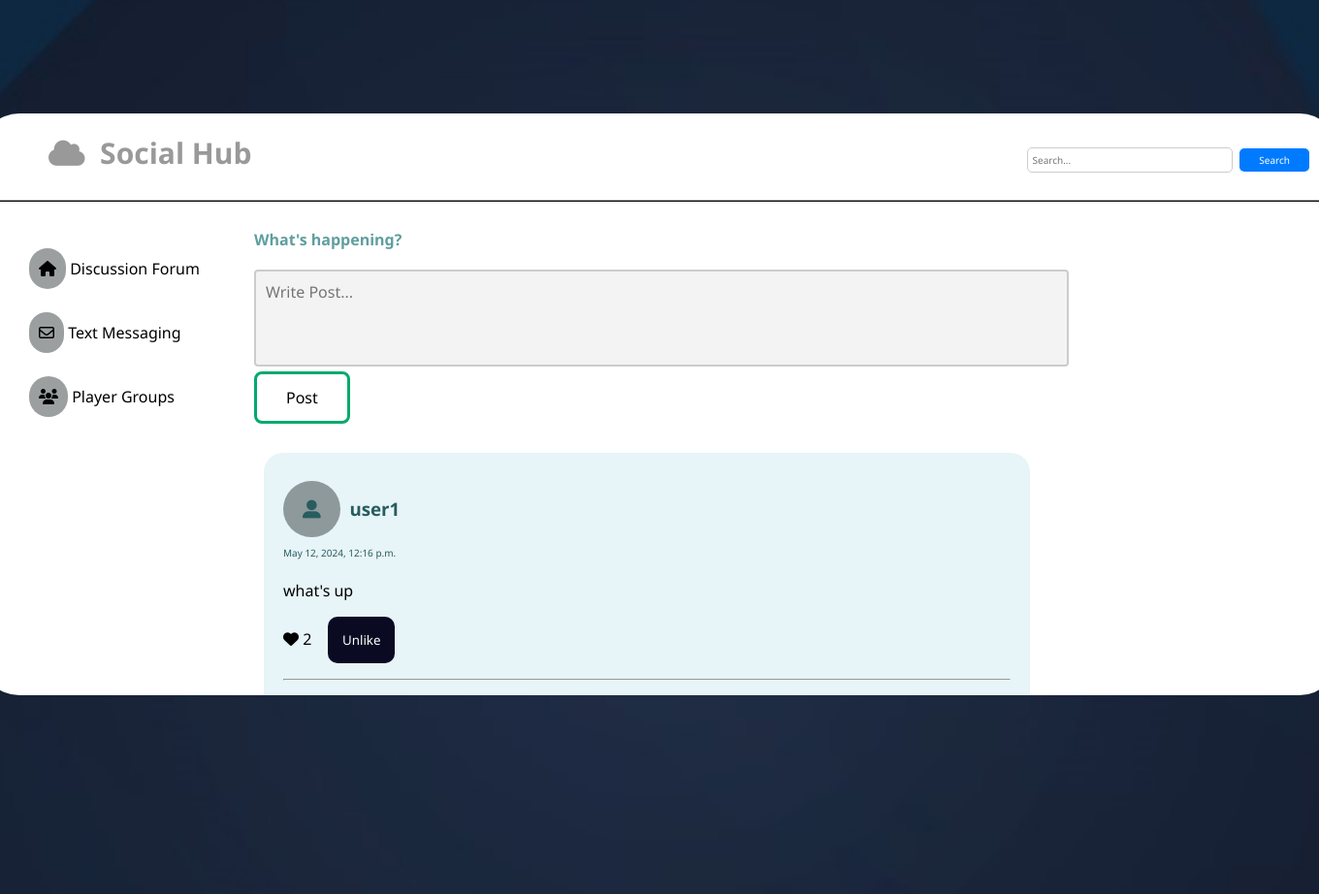
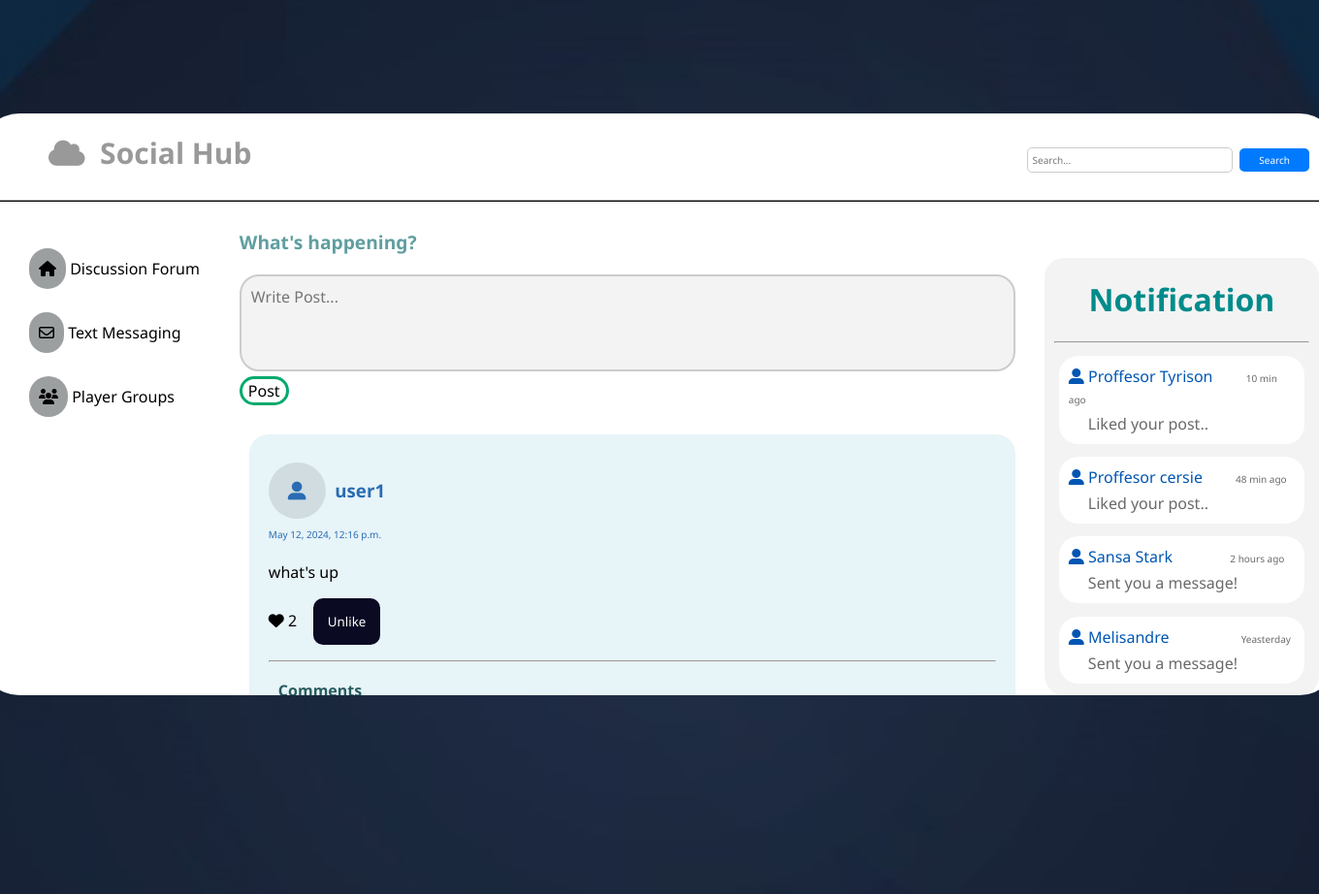
Before and after one commit to panhadng/hangman, a Django app: page /social in a window 1360 px wide. Shown: the part 891-1813 px from the top of the page at 97% size. Run offline with Django 4.2, Linux system fonts and the light colour scheme; a user stored in the database is signed in; data comes from the database, SQL or seed files in the repository; some libraries are stand-ins or nearby versions; some web fonts are replaced.

Commit message:
New CSS for social hub

```diff
--- a/game/static/game/socials.css
+++ b/game/static/game/socials.css
@@ -115,25 +115,25 @@ header > h2{
 }
 
 #post{
-  width: 100%;
+  width: 90%;
   height: 100px;
   padding: 12px 20px;
   box-sizing: border-box;
   border: 2px solid #ccc;
-  border-radius: 4px;
+  border-radius: 20px;
   background-color: #f8f8f8;
   font-size: 16px;
   resize: none;
 }
 
 #post-btn{
-  border-radius: 8px;
-  padding: 13px 30px;
+  border-radius: 20px;
   background-color: white;
   color: black;
   border: 3px solid #04AA6D;
   font-size: 16px;
 }
+
 #post-btn:hover{
   background-color: #04AA6D; /* Green */
   color: white;
@@ -182,7 +182,25 @@ header > h2{
 .content{
   position: relative;
   float: right;
-  width: 60%
+  width: 60%;
+}
+
+.notification{
+  position: relative;
+  float: right;
+  width: 20%;
+  background-color: rgba(224, 225, 225, 0.4) ;
+  border-radius: 20px;
+  margin: 20px;
+  height: 6%;
+  margin-top: 50px;
+  padding-left: 10px;
+  padding-right: 10px;
+}
+
+.notification-heading{
+  color: darkcyan;
+  text-align: center;
 }
 
 .commentbox{
@@ -209,3 +227,29 @@ a:hover{
   border-radius: 20px;
   padding: 20px;
 }
+
+.user-notification{
+  border-radius: 40px;
+  color: #0056b3;
+
+}
+
+.notify-user{
+  background-color: #ffffff;
+  margin: 5px;
+  padding: 10px;
+  border-radius: 20px;
+  margin-top: 5%;
+}
+
+textarea{
+  width: 100%;
+  height: 150px;
+  padding: 12px 20px;
+  box-sizing: border-box;
+  border: 2px solid #ccc;
+  border-radius: 4px;
+  background-color: #f8f8f8;
+  font-size: 16px;
+  resize: none;
+}
--- a/game/templates/game/social.html
+++ b/game/templates/game/social.html
@@ -14,7 +14,7 @@
     <hr class="line">
 
     <div class="commentbox">
-
+      <!-- code for side navbar -->
       <div class="sidenav">
         <a href="#">
           <span class="icon"><i class="fas fa-home"></i></span>
@@ -25,22 +25,26 @@
           <span class="item">Player Groups</span></a>
       </div>
 
+      <!-- code for main content -->
+
       <div class="content">
-        <div style="color: cadetblue; margin-top: 20px; margin-bottom: 20px; font-weight: bold;">
+        <div style="color: cadetblue; margin-top: 20px; margin-bottom: 20px; font-weight: bold; font-size: larger;">
           What's happening?
         </div>
+        <div class="textarea-deco">
           <form class="create-post" method="post" action="{% url 'post' %}">
             {% csrf_token %}
             <textarea id="post" name="post" placeholder="Write Post..."></textarea>
             <br>
             <input class="btn btn-primary" id="post-btn" type="submit" value="Post" />
           </form>
+        </div>
         {% endif %}
 
         {% for post in posts %}
 
         <div class="post">
-          <h3 style="font-weight: bold; color: rgb(40, 92, 94);"><i class="fas fa-user-alt" style="background-color: rgba(9, 16, 18, 0.4);
+          <h3 style="font-weight: bold; color: #296cb4;"><i class="fas fa-user-alt" style="background-color: rgba(9, 16, 18, 0.1);
             border-radius: 40px; padding: 20px;"></i>&nbsp;&nbsp;{{ post.author }}<br>
             <span style="font-weight: normal; font-size: x-small;">{{ post.timestamp }}</span>
           </h3>
@@ -73,6 +77,72 @@
 
         {% endfor %}
       </div>
+
+      <!-- code for notification -->
+
+      <div class="notification">
+        <div class="notification-heading">
+          <h1>Notification</h1>
+        </div>
+        <hr>
+        <div class="notify-user">
+          <div class="user-notification">
+            <span style="padding-right:30px;">
+              <i class="fas fa-user-alt"></i> Proffesor Tyrison
+            </span>
+            <span style="font-size: x-small; color: dimgray;">
+              10 min ago<br>
+            </span>
+          </div>
+          <div style="padding-left: 20px; padding-top: 5px; color: dimgray;">
+            Liked your post..
+          </div>
+        </div>
+
+        <div class="notify-user">
+          <div class="user-notification">
+            <span style="padding-right:30px;">
+              <i class="fas fa-user-alt"></i> Proffesor cersie
+            </span>
+            <span style="font-size: x-small; color: dimgray;">
+              48 min ago<br>
+            </span>
+          </div>
+          <div style="padding-left: 20px; padding-top: 5px; color: dimgray;">
+            Liked your post..
+          </div>
+        </div>
+
+        <div class="notify-user">
+          <div class="user-notification">
+            <span style="padding-right:55px;">
+              <i class="fas fa-user-alt"></i> Sansa Stark
+            </span>
+            <span style="font-size: x-small; color: dimgray; align-items: left;">
+               2 hours ago<br>
+            </span>
+          </div>
+          <div style="padding-left: 20px; padding-top: 5px; color: dimgray;">
+            Sent you a message!
+          </div>
+        </div>
+
+        <div class="notify-user">
+          <div class="user-notification">
+            <span style="padding-right:70px;">
+              <i class="fas fa-user-alt"></i> Melisandre
+            </span>
+            <span style="font-size: x-small; color: dimgray; align-items: left;">
+              Yeasterday<br>
+            </span>
+          </div>
+          <div style="padding-left: 20px; padding-top: 5px; color: dimgray;">
+            Sent you a message!
+          </div>
+        </div>
+
+
+      </div>
     </div>
 
 
```
Lines whose indentation alone changed are shown as unchanged.
